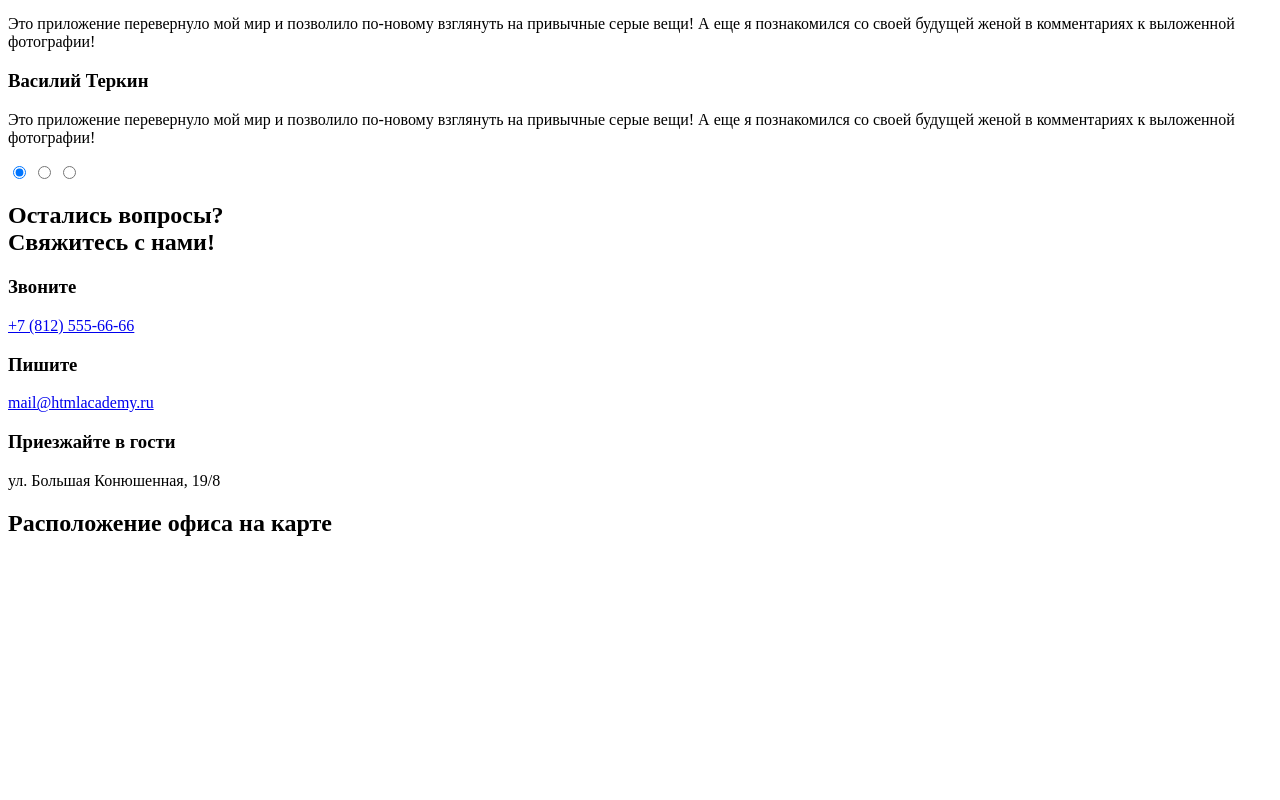
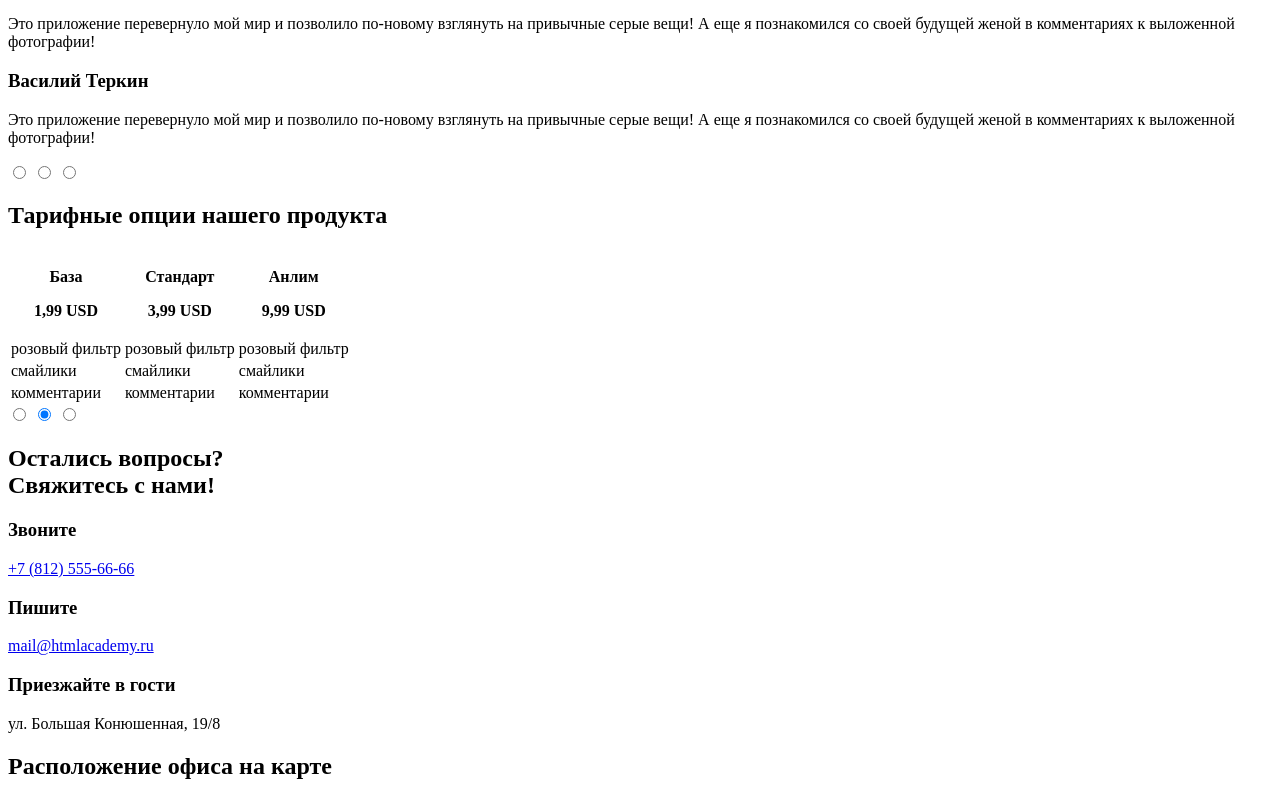
Before and after one commit to gorbunov-dv/17589-pink, a website: page index.html in a window 1280 px wide. Shown: the part 938-1738 px from the top of the page. Before the commit the page ends 1495 px from the top, so only its background shows below. Drawn offline with Linux system fonts and the light colour scheme.

Commit message:
Добавляет таблицу

```diff
--- a/index.html
+++ b/index.html
@@ -58,9 +58,10 @@
       <h1 class="visually-hidden">Приложение PINK</h1>
       <section class="features">
         <div class="features__promo">
-          <h2 class="features__header">Устали от серости мегаполиса?</h2>
-          <h2 class="features__header">Нам есть, что вам предложить!</h2>
+          <h2 class="features__title">Устали от серости мегаполиса?</h2>
+          <h2 class="features__title">Нам есть, что вам предложить!</h2>
         </div>
+
         <section class="features__info">
           <h2 class="visually-hidden">Наши преимущества</h2>
           <article class="features__info features-item">
@@ -83,19 +84,66 @@
           <h3 class="reviews-item__title">Николай Петров</h3>
           <p class="reviews-item__text">Это приложение перевернуло мой мир и позволило по-новому взглянуть на привычные серые вещи! А еще я познакомился со своей будущей женой в комментариях к выложенной фотографии!</p>
         </article>
+
         <article class="reviews__info reviews-item reviews-item--hidden">
           <h3 class="reviews-item__title">Леся Крылова</h3>
           <p class="reviews-item__text">Это приложение перевернуло мой мир и позволило по-новому взглянуть на привычные серые вещи! А еще я познакомился со своей будущей женой в комментариях к выложенной фотографии!</p>
         </article>
+
         <article class="reviews__info reviews-item reviews-item--hidden">
           <h3 class="reviews-item__title">Василий Теркин</h3>
           <p class="reviews-item__text">Это приложение перевернуло мой мир и позволило по-новому взглянуть на привычные серые вещи! А еще я познакомился со своей будущей женой в комментариях к выложенной фотографии!</p>
         </article>
 
         <div class="reviews__paginator">
-          <label><input class="reviews__toggle-paginator" type="radio" name="toggle" checked></label>
+            <label><input class="reviews__toggle-paginator" type="radio" name="toggle" checked></label>
             <label><input class="reviews__toggle-paginator" type="radio" name="toggle"></label>
             <label><input class="reviews__toggle-paginator" type="radio" name="toggle"></label>
+        </div>
+      </section>
+
+      <section class="price">
+        <h2 class="visually-hidden">Тарифные опции нашего продукта</h2>
+        <table class="price__table">
+          <thead class="price__table-head">
+            <tr class="price__head-row">
+              <th class="price__head-cell">
+                <p class="price__name">База</p>
+                <p class="price__cost">1,99 USD</p>
+              </th>
+              <th class="price__head-cell">
+                <p class="price__name">Стандарт</p>
+                <p class="price__cost">3,99 USD</p>
+              </th>
+              <th class="price__head-cell">
+                <p class="price__name">Анлим</p>
+                <p class="price__cost">9,99 USD</p>
+              </th>
+            </tr>
+          </thead>
+          <tbody class="price__table-body">
+            <tr class="price__body-row">
+              <td class="price__column">розовый фильтр</td>
+              <td class="price__column">розовый фильтр</td>
+              <td class="price__column">розовый фильтр</td>
+            </tr>
+            <tr class="price_body-row">
+              <td class="price__column">смайлики</td>
+              <td class="price__column">смайлики</td>
+              <td class="price__column">смайлики</td>
+            </tr>
+            <tr class="price_body-row">
+              <td class="price__column">комментарии</td>
+              <td class="price__column">комментарии</td>
+              <td class="price__column">комментарии</td>
+            </tr>
+          </tbody>
+        </table>
+
+        <div class="price__paginator">
+            <label><input class="price__toggle-paginator" type="radio" name="toggle"></label>
+            <label><input class="price__toggle-paginator" type="radio" name="toggle" checked></label>
+            <label><input class="price__toggle-paginator" type="radio" name="toggle"></label>
         </div>
       </section>
 
@@ -120,6 +168,5 @@
         <div class="map__container" id="map"></div>
       </section>
     </main>
-
   </body>
 </html>
```
